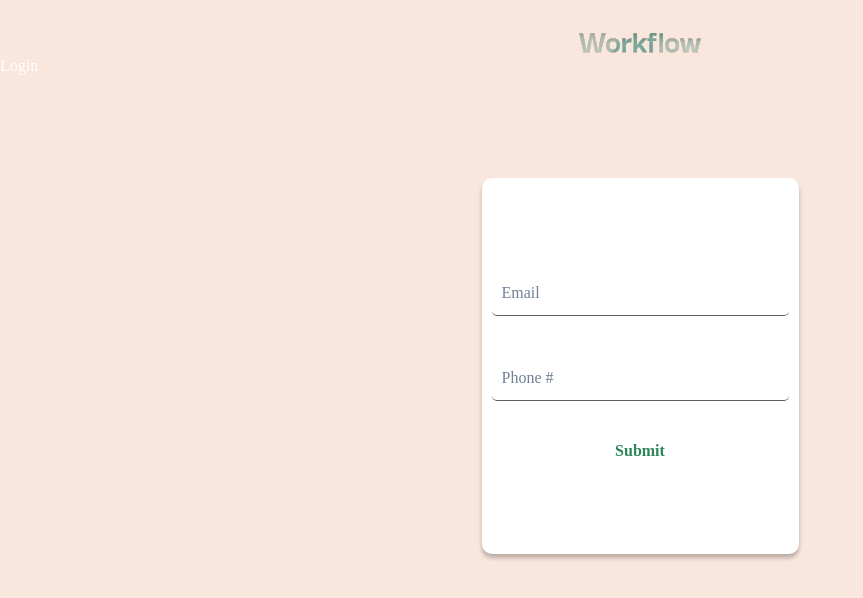
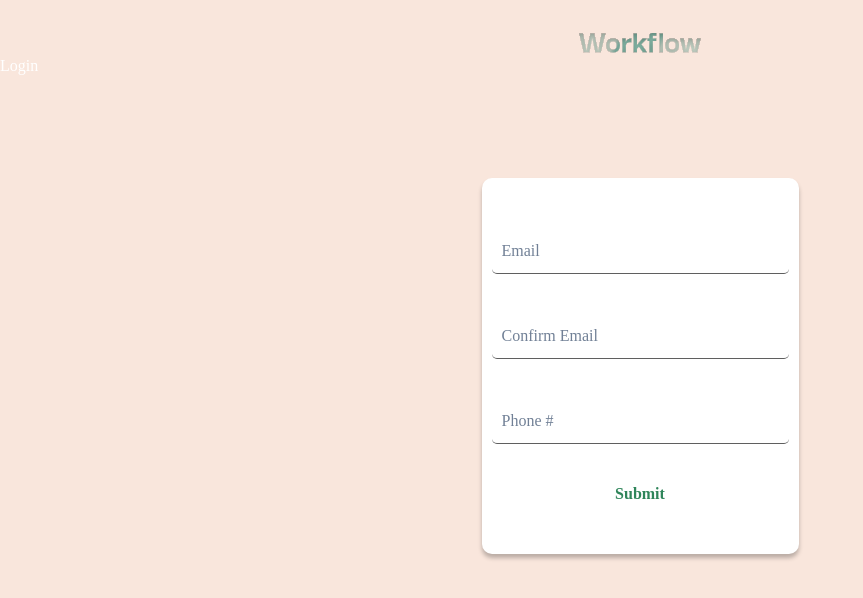
Before and after one commit to david-wagih/workflow-app, a Next.js app: page /signup in a window 1280 px wide. Shown: the top 598 px of the page, without its empty margins (0-863 px from the left). Built offline with nearby package versions, Linux system fonts and the light colour scheme; a web font is replaced by a local one.

Commit message:
Sign up input cahnge

```diff
--- a/pages/signup.tsx
+++ b/pages/signup.tsx
@@ -32,6 +32,11 @@
           <input className="login-input" placeholder="Email" type={"email"} />
           <input
             className="login-input"
+            placeholder="Confirm Email"
+            type={"email"}
+          />
+          <input
+            className="login-input"
             placeholder="Phone #"
             type={"number"}
           />
```
